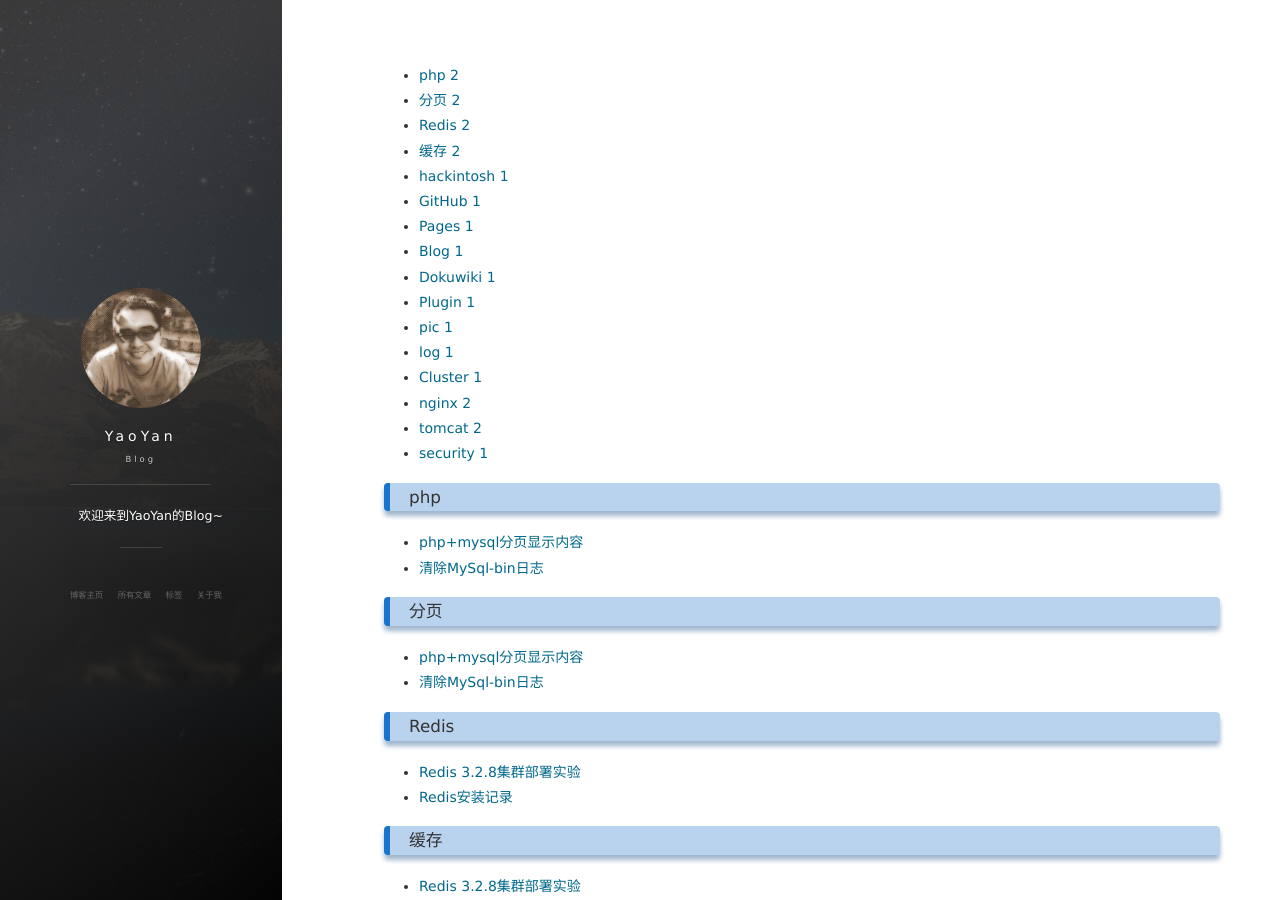
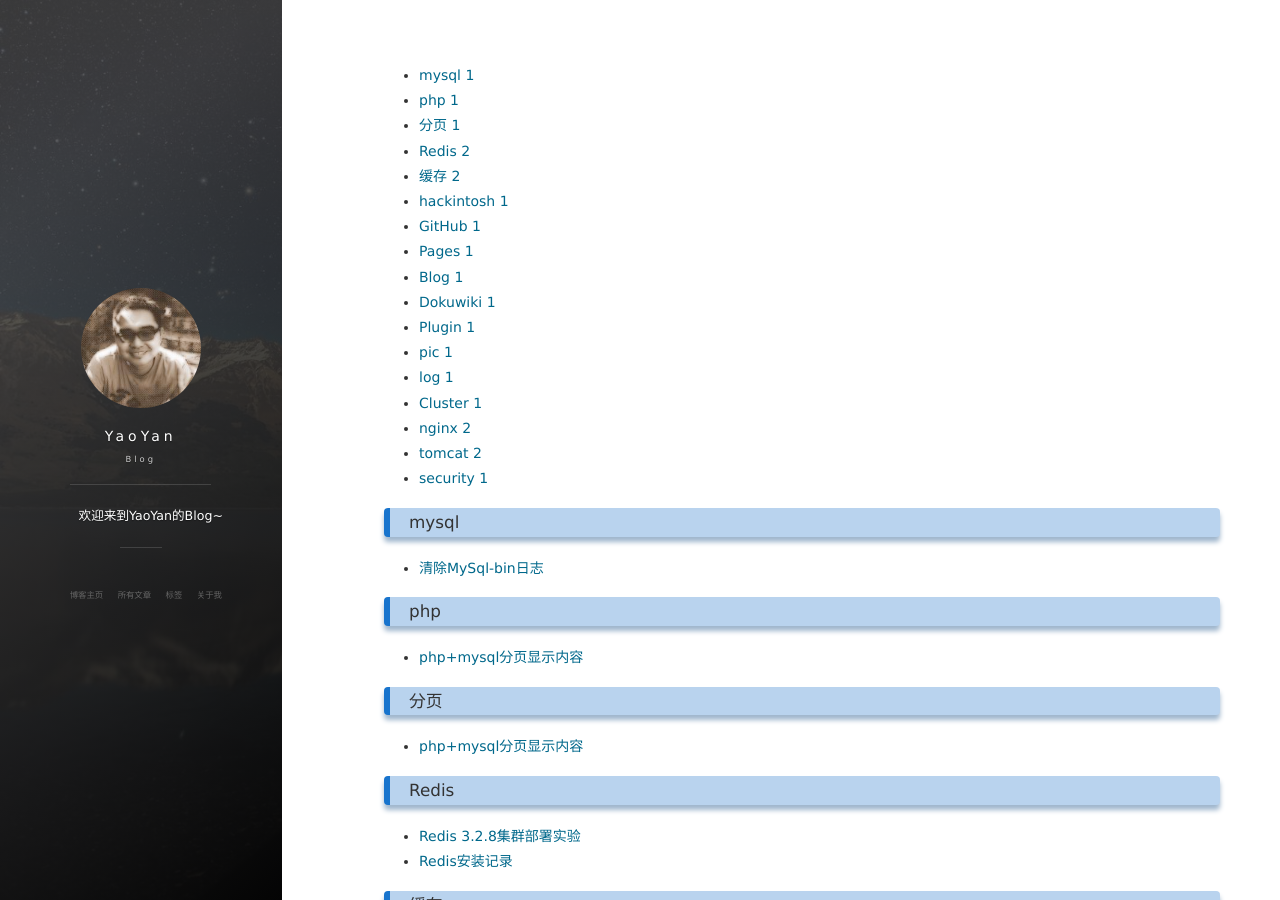
Before and after one commit to yaoyan84/yaoyan84.github.io, a Jekyll site: the page built from tags.html, in a window 1280 px wide and 900 px high. Built offline with Jekyll 4.4.1, drawn with Linux system fonts in a browser that asks for light colours; nearby versions of some CDN libraries; comment, search, counter and statistics services are not loaded.

```diff
--- a/_posts/2011-06-02-purgemasterlogs.md
+++ b/_posts/2011-06-02-purgemasterlogs.md
@@ -3,7 +3,7 @@ layout: post
 title:  "清除MySql-bin日志"
 date:   2011-06-02 20:06:05
 categories: Web
-tags: php 分页
+tags: mysql
 excerpt: 清除MySql-bin日志。
 ---
 
```
